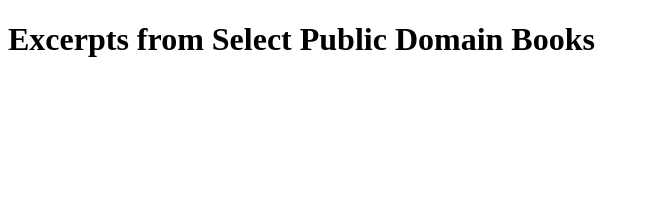
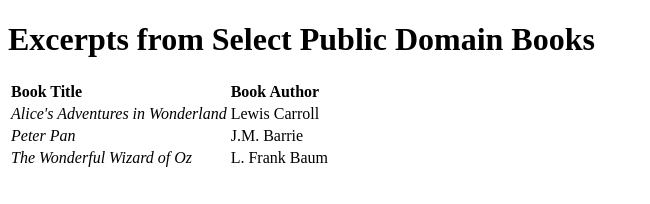
Before and after one commit to DlayDlay/itm-361-lab3, a plain HTML site: page index.html in a window 1280 px wide. Shown: the whole page, without its empty margins (0-650 px from the left). Drawn offline with Linux system fonts and the light colour scheme.

Commit message:
Update index.html

```diff
--- a/index.html
+++ b/index.html
@@ -6,3 +6,21 @@
 </head>
 <body>
   <h1>Excerpts from Select Public Domain Books</h1>
+  <table>
+    <tr>
+	  <td><strong>Book Title</strong></td>
+	  <td><strong>Book Author</strong></td>
+	</tr>
+	<tr>
+	  <td><em>Alice's Adventures in Wonderland</em></td>
+	  <td>Lewis Carroll</td>
+	</tr>
+	<tr>
+	  <td><em>Peter Pan</em></td>
+	  <td>J.M. Barrie</td>
+	</tr>
+	<tr>
+	  <td><em>The Wonderful Wizard of Oz</em></td>
+	  <td>L. Frank Baum</td>
+	</tr>
+  </table>
```
